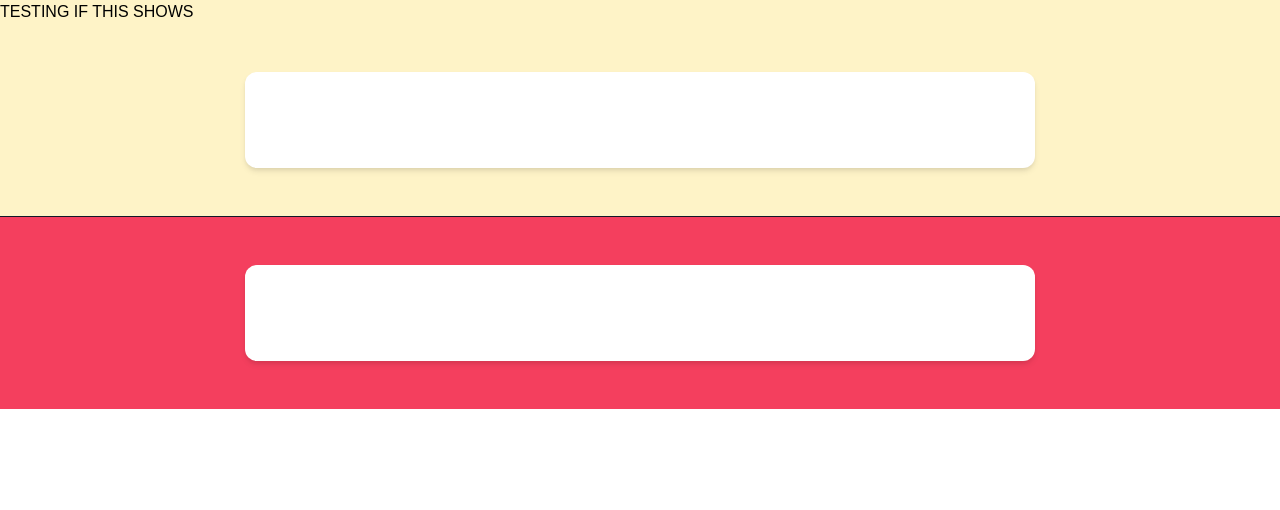
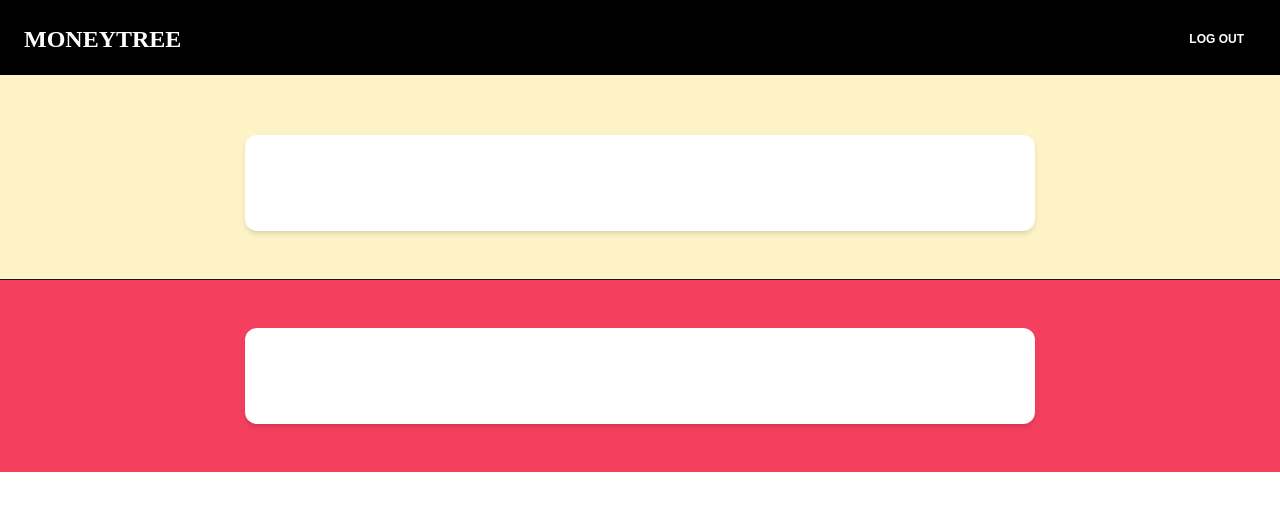
Before and after one commit to rtiw999/CapOneHack, a React (Create React App) app: page / in a window 1280 px wide. Shown: the top 510 px of the page. Built offline with nearby package versions, Linux system fonts and the light colour scheme.

Commit message:
basic navbar

```diff
--- a/package.json
+++ b/package.json
@@ -8,8 +8,10 @@
     "@testing-library/react": "^11.1.0",
     "@testing-library/user-event": "^12.1.10",
     "autoprefixer": "^9",
+    "bootstrap": "^4.5.3",
     "postcss": "^7",
     "react": "^17.0.1",
+    "react-bootstrap": "^1.4.0",
     "react-dom": "^17.0.1",
     "react-scripts": "4.0.1",
     "react-vis": "^1.11.7",
--- a/src/components/NavBar.js
+++ b/src/components/NavBar.js
@@ -1,16 +1,57 @@
-import React, { Component } from 'react';
+import React from "react";
+import "../wrapped.css";
+// import logo from "../pictures/MoneyTreeLogo.png";
 
-
-class NavBar extends Component {
-  render() {
-    return (
-      <header>
-        <h1>
-          TESTING IF THIS SHOWS
-        </h1>
-      </header>
-    );
-  }
+export default function Navbar({ fixed }) {
+  const [navbarOpen, setNavbarOpen] = React.useState(false);
+  return (
+    <>
+      <nav className="relative flex flex-wrap items-center justify-between px-2 py-3 navbar-expand-lg bg-black-500 mb-3">
+        <div className="container px-4 mx-auto flex flex-wrap items-center justify-between">
+          <div className="w-full relative flex justify-between lg:w-auto lg:static lg:block lg:justify-start ">
+            <a
+              className="text-sm font-bold leading-relaxed inline-block mr-4
+              py-2 whitespace-no-wrap uppercase text-white"
+              href="#pablo"
+              style={{
+                fontFamily: "Arial Rounded MT Bold",
+                fontSize: "24px",
+                left: "5px",
+              }}
+            >
+              MoneyTree
+            </a>
+            <button
+              className="text-white cursor-pointer text-xl leading-none px-3
+              py-1 border border-solid border-transparent rounded bg-transparent
+              block lg:hidden outline-none focus:outline-none"
+              type="button"
+              onClick={() => setNavbarOpen(!navbarOpen)}
+            >
+              <i className="fas fa-bars"></i>
+            </button>
+          </div>
+          <div
+            className={
+              "lg:flex flex-grow items-center" +
+              (navbarOpen ? " flex" : " hidden")
+            }
+            id="example-navbar-danger"
+          >
+            <ul className="flex flex-col lg:flex-row list-none lg:ml-auto">
+              <li className="nav-item">
+                <a
+                  className="px-3 py-2 flex items-center text-xs uppercase font-bold leading-snug text-white hover:opacity-75"
+                  href="#pablo"
+                >
+                  <i className="fab fa-pinterest text-lg leading-lg text-white opacity-75"></i>
+                  <span className="ml-2">LOG OUT</span>
+                </a>
+              </li>
+            </ul>
+          </div>
+        </div>
+      </nav>
+    </>
+  );
 }
-
-export default NavBar
--- /dev/null
+++ b/src/wrapped.css
@@ -0,0 +1,11 @@
+.bg-black-500 {
+  height: 75px;
+  background-color: black;
+}
+.logo-image{
+  width: 60px;
+  height: 60px;
+  border-radius: 50%;
+  overflow: hidden;
+  margin-top: -6px;
+}
```
Also changed, not shown: 2 other files (tests, documents, lock files or other folders).
